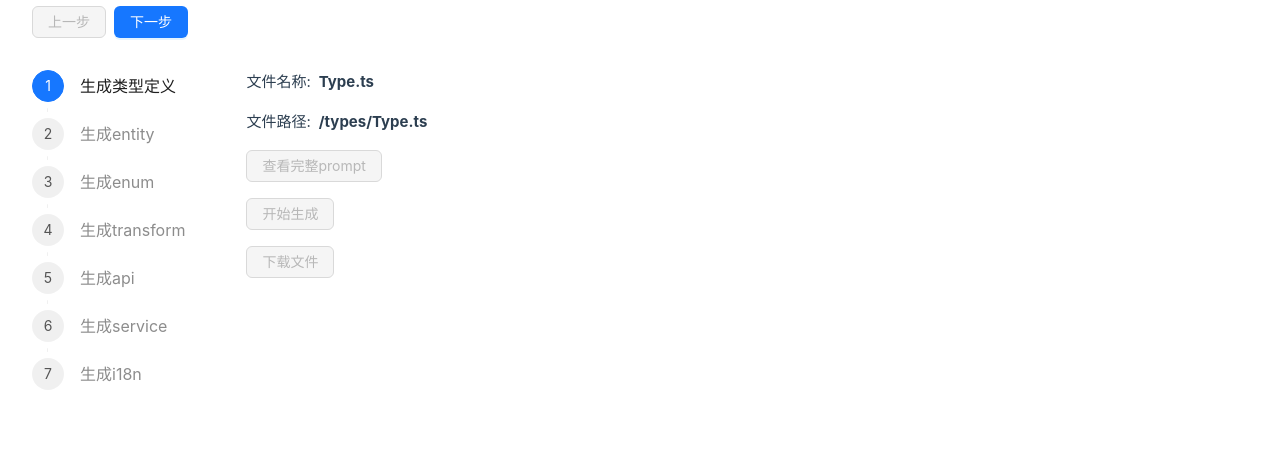
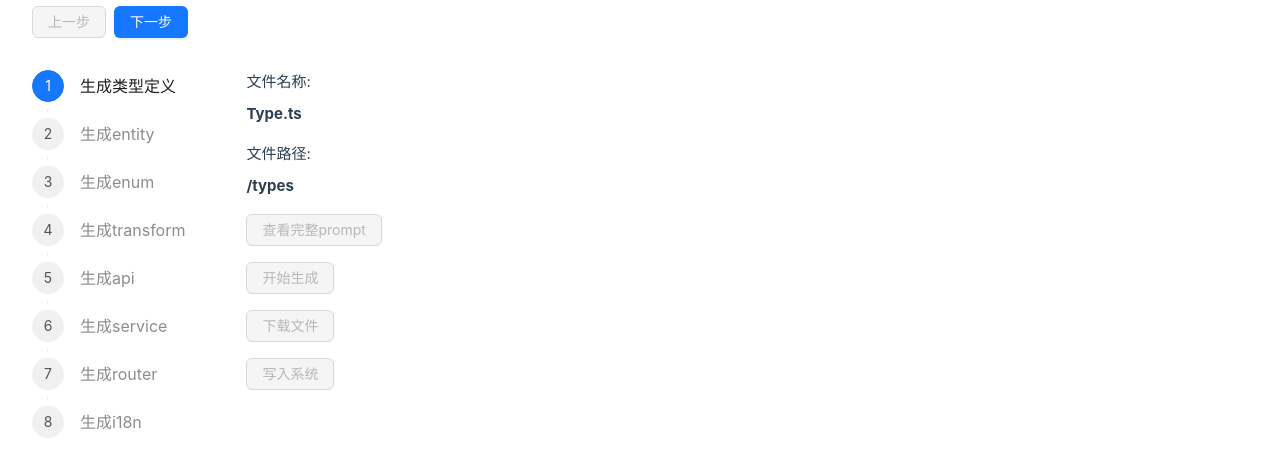
Before and after one commit to whatsoeverYY/dmp, a Vue app: page /demo in a window 1280 px wide. Shown: the part 180-656 px from the top of the page. Built offline with nearby package versions, Linux system fonts and the light colour scheme; what @highlightjs/vue-plugin, @kangc/v-md-editor would draw is missing.

Commit message:
写文件

```diff
--- a/src/views/ai/GenerateSteps.vue
+++ b/src/views/ai/GenerateSteps.vue
@@ -19,17 +19,17 @@
       </div>
       <div class="generate-content-info">
         <label>文件路径:</label>
-        <div class="generate-content-top-name">{{ items[current].filePath?.() }}</div>
+        <span class="generate-content-top-name">{{ items[current].filePath?.() }}</span>
       </div>
       <Button
-        class="generate-content-info"
+        class="generate-content-button"
         :disabled="!moduleName"
         type="primary"
         @click="() => openPromptModal(items[current].promptGenerator)"
         >查看完整prompt</Button
       >
       <Button
-        class="generate-content-info"
+        class="generate-content-button"
         :disabled="!moduleName"
         type="primary"
         :loading="loading"
@@ -38,10 +38,17 @@
       >
       <Button
         :disabled="!returnResult[String(current)]"
-        class="generate-content-info"
+        class="generate-content-button"
         type="primary"
         @click="() => downloadFile(current, items[current].fileName?.())"
         >下载文件</Button
+      >
+      <Button
+        :disabled="!returnResult[String(current)]"
+        class="generate-content-button"
+        type="primary"
+        @click="() => writeFile(current, items[current].fileName?.(), items[current].filePath?.())"
+        >写入系统</Button
       >
     </div>
     <div class="result" v-if="returnResult[String(current)]">
@@ -62,6 +69,7 @@ import { apiPrompt } from '@/views/ai/prompts/apiPrompts';
 import { entityPrompts } from '@/views/ai/prompts/entityPrompts';
 import { enumPrompt } from '@/views/ai/prompts/enumPrompts';
 import { localePrompts } from '@/views/ai/prompts/localePrompts';
+import { routerPrompt } from '@/views/ai/prompts/routerPrompts';
 import { servicePrompt } from '@/views/ai/prompts/servicePrompts';
 import { transformPrompts } from '@/views/ai/prompts/transformPrompts';
 import { typePrompt } from '@/views/ai/prompts/typePrompts';
@@ -118,7 +126,7 @@ const items = ref([
     key: 'step1',
     title: '生成类型定义',
     fileName: () => `${props.moduleName}Type.ts`,
-    filePath: () => `/types/${props.moduleName}Type.ts`,
+    filePath: () => `/types`,
     basePrompt: typePrompt,
     promptGenerator: () => {
       if (!props.tableValue) {
@@ -136,7 +144,7 @@ const items = ref([
     key: 'step2',
     title: '生成entity',
     fileName: () => `entity.ts`,
-    filePath: () => `/domains/${deInitial(props.moduleName)}Domain/entity.ts`,
+    filePath: () => `/domains/${deInitial(props.moduleName)}Domain`,
     basePrompt: entityPrompts,
     promptGenerator: () => {
       if (!props.tableValue) {
@@ -150,7 +158,7 @@ const items = ref([
     key: 'step3',
     title: '生成enum',
     fileName: () => `enum.ts`,
-    filePath: () => `/domains/${deInitial(props.moduleName)}Domain/enum.ts`,
+    filePath: () => `/domains/${deInitial(props.moduleName)}Domain`,
     basePrompt: enumPrompt,
     promptGenerator: () => {
       if (!props.tableValue) {
@@ -172,7 +180,7 @@ const items = ref([
     key: 'step4',
     title: '生成transform',
     fileName: () => `transform.ts`,
-    filePath: () => `/domains/${deInitial(props.moduleName)}Domain/transform.ts`,
+    filePath: () => `/domains/${deInitial(props.moduleName)}Domain`,
     basePrompt: transformPrompts,
     promptGenerator: () => {
       if (!props.searchValue) {
@@ -186,7 +194,7 @@ const items = ref([
     key: 'step5',
     title: '生成api',
     fileName: () => `${deInitial(props.moduleName)}.ts`,
-    filePath: () => `/apis/${deInitial(props.moduleName)}.ts`,
+    filePath: () => `/apis`,
     basePrompt: apiPrompt,
     promptGenerator: () => {
       return generatePrompt(apiPrompt);
@@ -196,7 +204,7 @@ const items = ref([
     key: 'step6',
     title: '生成service',
     fileName: () => `service.ts`,
-    filePath: () => `/domains/${deInitial(props.moduleName)}Domain/service.ts`,
+    filePath: () => `/domains/${deInitial(props.moduleName)}Domain`,
     basePrompt: servicePrompt,
     promptGenerator: () => {
       return generatePrompt(servicePrompt);
@@ -204,9 +212,19 @@ const items = ref([
   },
   {
     key: 'step7',
+    title: '生成router',
+    fileName: () => `${deInitial(props.moduleName)}.ts`,
+    filePath: () => `/router/data`,
+    basePrompt: routerPrompt,
+    promptGenerator: () => {
+      return generatePrompt(routerPrompt);
+    }
+  },
+  {
+    key: 'step8',
     title: '生成i18n',
     fileName: () => `cn.ts`,
-    filePath: () => `/views/${deInitial(props.moduleName)}/locales/cn.ts`,
+    filePath: () => `/views/${deInitial(props.moduleName)}/locales`,
     basePrompt: localePrompts,
     promptGenerator: () => {
       return generatePrompt(localePrompts);
@@ -277,6 +295,23 @@ const downloadFile = (current: number, filename: string) => {
   document.body.removeChild(link);
   URL.revokeObjectURL(href);
 };
+
+const writeFile = (current: number, filename: string, filepath: string) => {
+  const baseRoute = '/Users/ever/generate';
+  const text = returnResult.value[String(current)];
+  fetch('http://localhost:3000/write-file/', {
+    method: 'POST',
+    mode: 'cors',
+    headers: {
+      'Content-Type': 'application/json'
+    },
+    body: JSON.stringify({ filepath: `${baseRoute}${filepath}`, filename, content: text })
+  })
+    .then((response) => response.json())
+    .then((data) => {
+      console.log('data', data);
+    });
+};
 </script>
 
 <style>
@@ -288,18 +323,33 @@ const downloadFile = (current: number, filename: string) => {
 .generate-steps {
   width: 15%;
 }
+.generate-content {
+  width: 20%;
+}
 .result {
   width: 65%;
 }
 
 .generate-content-info {
   display: flex;
-  align-items: center;
+  flex-direction: column;
+  justify-content: center;
+  align-items: flex-start;
   gap: 8px;
   margin-bottom: 16px;
+  overflow: hidden;
+}
+.generate-content-button {
+  display: flex;
+  margin-bottom: 16px;
+}
+.generate-content-info label {
+  flex-shrink: 0;
 }
 .generate-content-top-name {
   font-weight: bold;
+  width: 100%;
+  word-wrap: break-word;
 }
 .prompt-modal .ant-modal .ant-modal-content {
 }
--- a/src/views/ai/prompts/basicPrompts.ts
+++ b/src/views/ai/prompts/basicPrompts.ts
@@ -1,8 +1,8 @@
 export const basicPrompts = {
   startPhase:
-    '根据下面表格、示例代码、变量生成一段ts代码，其中涉及到的所有的ts类型或者枚举类型都不需要给出定义，要求如下：\n',
+    '根据下面表格、示例代码、变量生成一段ts代码，其中涉及到的所有的ts类型或者枚举类型都保留但不需要给出定义，要求如下：\n',
   startPhaseWithoutTable:
-    '根据下面示例代码、变量生成一段ts代码，其中涉及到的所有的ts类型或者枚举类型都不需要给出定义，要求如下：\n',
+    '根据下面示例代码、变量生成一段ts代码，其中涉及到的所有的ts类型或者枚举类型都保留但不需要给出定义，要求如下：\n',
   importPhase: '不需要生成任何import语句，只保留模板中的import语句。\n',
   endPhase: '请逐步思考，给出完整的正确的代码。生成的代码中不需要注明语言类型。\n',
   comment:
--- a/src/views/ai/prompts/localePrompts.ts
+++ b/src/views/ai/prompts/localePrompts.ts
@@ -1,37 +1,54 @@
 import { basicPrompts } from '@/views/ai/prompts/basicPrompts';
 
-const listPrompt =
-  basicPrompts.startPhase +
-  'fieldNames对象属性为表格中的转为驼峰(XX字段)，属性值为对应字段名称；\n' +
-  'placeholder对象属性为表格中的转为驼峰(XX字段)，表格中对应的备注值为ID则属性值为请选择[对应字段名称]，否则属性值为请输入[对应字段名称]；' +
-  '请直接罗列出所有key-value，不需要写单独function。\n' +
-  '\n' +
-  '下面是模板代码：\n' +
-  'const fieldNames = {\n' +
-  '\txXX: ‘[字段名称]’,\n' +
-  '}\n' +
-  'const placeholder = {\n' +
-  '\txXX: ‘[字段名称]’,\n' +
-  '}\n' +
-  '\n' +
-  'export default {\n' +
-  '  columns: { ...fieldNames },\n' +
-  '  label: { ...fieldNames },\n' +
-  '  placeholder:{ ...placeholder }\n' +
-  '}\n' +
-  basicPrompts.endPhase;
-
-const searchPrompt = basicPrompts.startPhase;
-
-const detailPrompt = basicPrompts.startPhase;
-
-export const endPrompt =
+const endPrompt =
   'export default {\n' +
   '  columns: { ...columns },\n' +
   '  label: { ...searchFieldNames, ...detailFieldNames },\n' +
   '  placeholder:{ ...searchPlaceholder, ...detailPlaceholder }\n' +
   '}';
 
+const listPrompt =
+  basicPrompts.startPhase +
+  'columns对象属性为表格中的转为驼峰(列表字段)，属性值为对应字段名称；\n' +
+  '请直接罗列出所有key-value，不需要写单独function。\n' +
+  '\n' +
+  '下面是模板代码：\n' +
+  'const columns = {\n' +
+  '\txXX: ‘[字段名称]’,\n' +
+  '}\n' +
+  basicPrompts.endPhase;
+
+const searchPrompt =
+  basicPrompts.startPhase +
+  'searchFieldNames对象属性为表格中的转为驼峰(检索字段)，属性值为对应字段名称；\n' +
+  'searchPlaceholder对象属性为表格中的转为驼峰(检索字段)，表格中对应的备注值为ID则属性值为请选择[对应字段名称]，否则属性值为请输入[对应字段名称]；' +
+  '请直接罗列出所有key-value，不需要写单独function。\n' +
+  '\n' +
+  '下面是模板代码：\n' +
+  'const searchFieldNames = {\n' +
+  '\txXX: ‘[字段名称]’,\n' +
+  '}\n' +
+  'const searchPlaceholder = {\n' +
+  '\txXX: ‘[字段名称]’,\n' +
+  '}\n' +
+  basicPrompts.endPhase;
+
+const detailPrompt =
+  basicPrompts.startPhase +
+  'detailFieldNames对象属性为表格中的转为驼峰(详情字段)，属性值为对应字段名称；\n' +
+  'detailPlaceholder对象属性为表格中的转为驼峰(详情字段)，表格中对应的备注值为ID则属性值为请选择[对应字段名称]，否则属性值为请输入[对应字段名称]；' +
+  '请直接罗列出所有key-value，不需要写单独function。\n' +
+  '\n' +
+  '下面是模板代码：\n' +
+  'const detailFieldNames = {\n' +
+  '\txXX: ‘[字段名称]’,\n' +
+  '}\n' +
+  'const detailPlaceholder = {\n' +
+  '\txXX: ‘[字段名称]’,\n' +
+  '}\n' +
+  endPrompt +
+  basicPrompts.endPhase;
+
 export const localePrompts = [
   { prompt: listPrompt, tableType: 'table' },
   { prompt: searchPrompt, tableType: 'search' },
--- /dev/null
+++ b/src/views/ai/prompts/routerPrompts.ts
@@ -0,0 +1,58 @@
+import { basicPrompts } from '@/views/ai/prompts/basicPrompts';
+
+export const routerPrompt =
+  basicPrompts.startPhaseWithoutTable +
+  '导出常量{name}Routes，类型为CustomRouteRecord' +
+  basicPrompts.templateCode +
+  'export const {name}Routes: CustomRouteRecord = {\n' +
+  "  path: '/{转小写横杠(name)}',\n" +
+  '  component: RouterView,\n' +
+  '  name: E_ROUTER_NAME.{转下划线大写(name)},\n' +
+  '  meta: {\n' +
+  "    title: 'menus.dataSubMenus.{首字母小写(name)}',\n" +
+  "    icon: 'icon-{name}',\n" +
+  "    breadcrumbName: '{nameCn}',\n" +
+  '    redirect: true,\n' +
+  "    countKeyPath: '{name}.total',\n" +
+  "    permCode: 'data.{首字母小写(name)}',\n" +
+  '  },\n' +
+  '  children: [\n' +
+  '    {\n' +
+  "      path: 'preview',\n" +
+  '      name: E_ROUTER_NAME.{转下划线大写(name)}_LIST,\n' +
+  "      component: () => import('@/views/{首字母小写(name)}/{name}PreviewList'),\n" +
+  '      meta: {\n' +
+  "        breadcrumbName: '线上列表',\n" +
+  "        title: 'commonSubMenus.preview',\n" +
+  "        permCode: 'data.{name}.preview',\n" +
+  '      },\n' +
+  '    },\n' +
+  '    {\n' +
+  '      path: `detail/:${E_ROUTER_PARAMS.{转下划线大写(name)}_ID}`,\n' +
+  '      name: E_ROUTER_NAME.{转下划线大写(name)}_DETAIL,\n' +
+  '      component: () =>\n' +
+  '        import(\n' +
+  "          '@/views/{首字母小写(name)}/detail/{name}EditPage'\n" +
+  '        ),\n' +
+  '      meta: {\n' +
+  '        hidden: true,\n' +
+  "        breadcrumbName: '{nameCn}详情',\n" +
+  '      },\n' +
+  '    },\n' +
+  '    {\n' +
+  '      path: `edit/:${E_ROUTER_PARAMS.{转下划线大写(name)}_ID}`,\n' +
+  '      name: E_ROUTER_NAME.{转下划线大写(name)}_EDIT,\n' +
+  '      component: () =>\n' +
+  '        import(\n' +
+  "          '@/views/{首字母小写(name)}/detail/{name}EditPage'\n" +
+  '        ),\n' +
+  '      meta: {\n' +
+  '        hidden: true,\n' +
+  "        breadcrumbName: '编辑{nameCn}',\n" +
+  '      },\n' +
+  '    },\n' +
+  '  ],\n' +
+  '};\n' +
+  basicPrompts.importPhase +
+  basicPrompts.endPhase +
+  'nameCn=转化医学\n';
```
